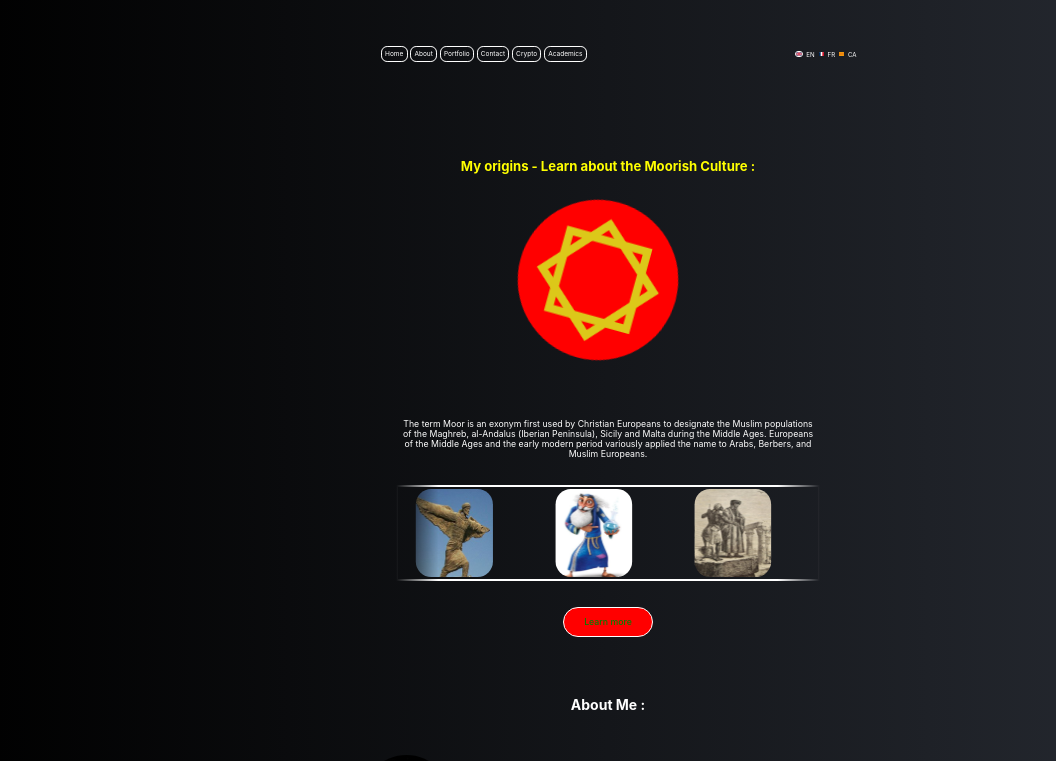
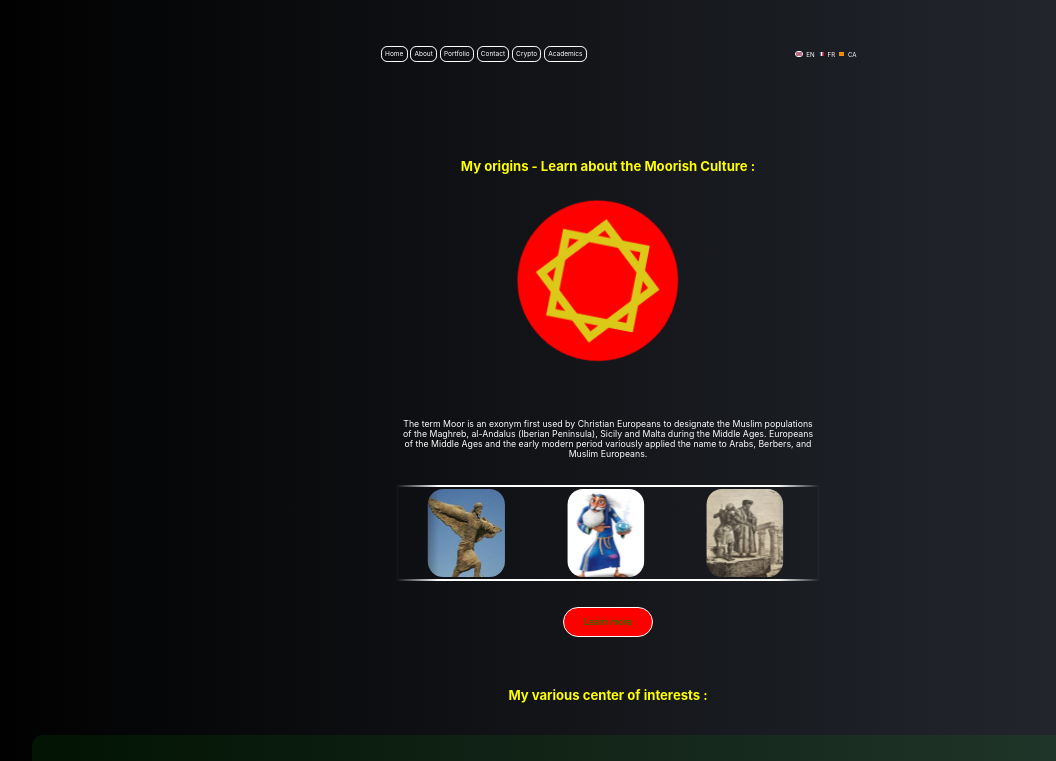
Before and after one commit to MarouaneSoukhrati/mar_react_app, a React (Create React App) app: page / in a window 1280 px wide. Shown: the top 761 px of the page, without its empty margins (32-1088 px from the left). Built offline with nearby package versions, Linux system fonts and the light colour scheme; grey boxes are pictures that could not be loaded.

Commit message:
Update Home.js

```diff
--- a/src/Component/Home.js
+++ b/src/Component/Home.js
@@ -1,6 +1,5 @@
 import "../ComponentStyle/Home.css";
 import FamilyTree from "./Subcomponent/FamilyTree";
-import Academics from "./Subcomponent/Academics";
 
 import { motion } from "framer-motion";
 
@@ -23,7 +22,6 @@ export default function Home() {
       </h2>
       <img className="Moor-logo" src={MoorLogo} alt="logo" />
       <FamilyTree />
-      <Academics />
       <h2 className="Yellow-title">My various center of interests :</h2>
       <div className="App-blog-mobility">
         <h1 className="Yellow-subtitle">
```
